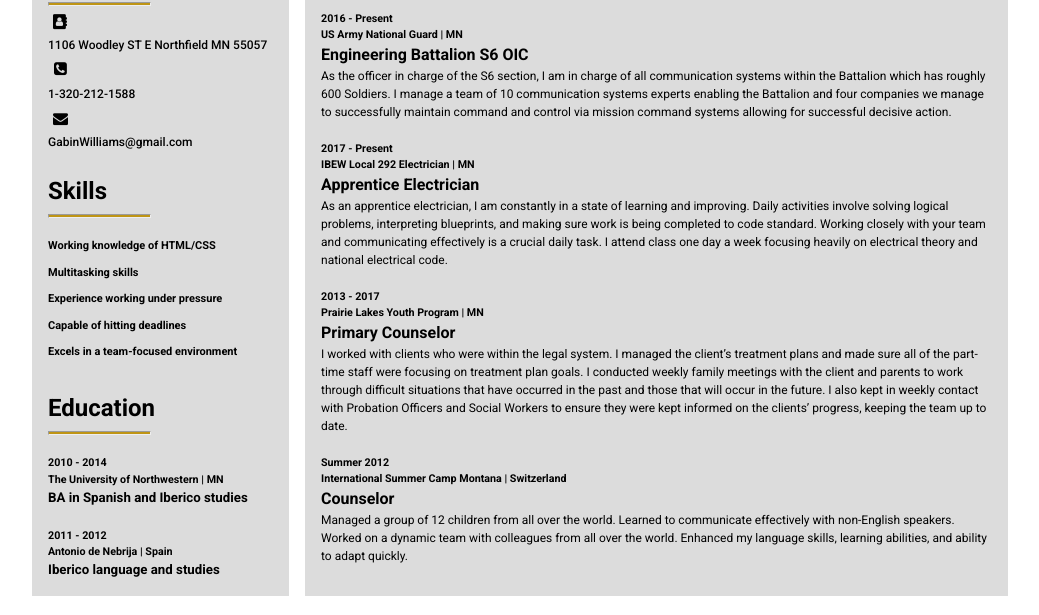
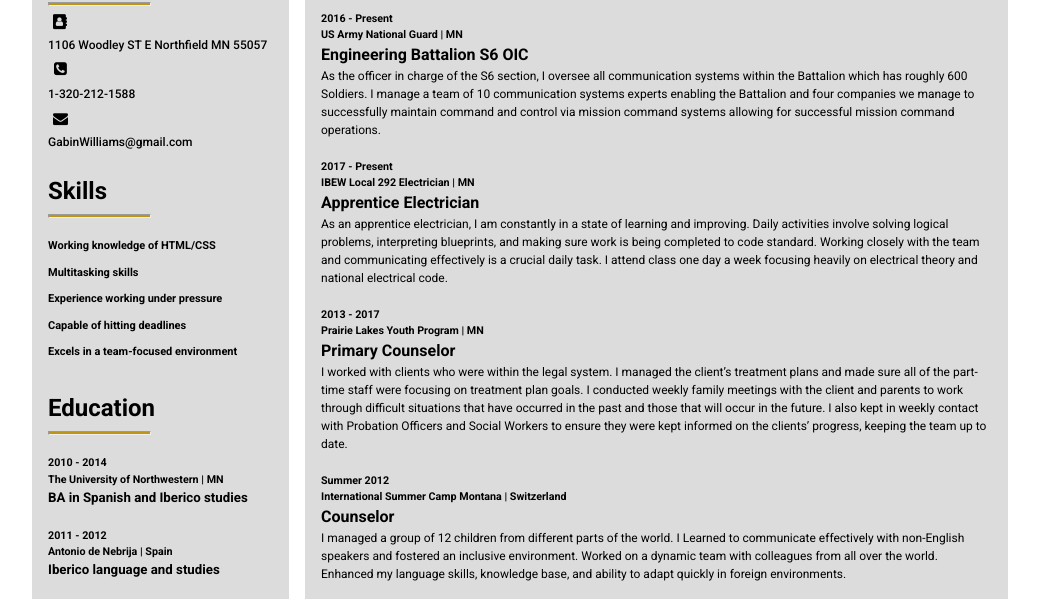
Before and after one commit to GabinWilliams/gabinwilliams.github.io, a plain HTML site: page index.html in a window 1280 px wide. Shown: the part 340-955 px from the top of the page, without its empty margins (120-1159 px from the left). Drawn offline with Linux system fonts and the light colour scheme.

```diff
--- a/index.html
+++ b/index.html
@@ -65,13 +65,13 @@
         <h6 class="exp start">2016 - Present</h6>
         <h6 class="exp">US Army National Guard | MN</h6>
         <h4 class="exp">Engineering Battalion S6 OIC</h4>
-        <p class="exp sm">As the officer in charge of the S6 section, I am in charge of all communication systems within the Battalion which has roughly 600 Soldiers. I manage a team of 10 communication systems experts enabling the Battalion and four companies we manage to successfully maintain command and control via mission command systems allowing for successful decisive action.
+        <p class="exp sm">As the officer in charge of the S6 section, I oversee all communication systems within the Battalion which has roughly 600 Soldiers. I manage a team of 10 communication systems experts enabling the Battalion and four companies we manage to successfully maintain command and control via mission command systems allowing for successful mission command operations.
         </p>
 
         <h6 class="exp start">2017 - Present</h6>
         <h6 class="exp">IBEW Local 292 Electrician | MN</h6>
         <h4 class="exp">Apprentice Electrician</h4>
-        <p class="exp sm">As an apprentice electrician, I am constantly in a state of learning and improving. Daily activities involve solving logical problems, interpreting blueprints, and making sure work is being completed to code standard. Working closely with your team and communicating effectively is a crucial daily task.  I attend class one day a week focusing heavily on electrical theory and national electrical code.
+        <p class="exp sm">As an apprentice electrician, I am constantly in a state of learning and improving. Daily activities involve solving logical problems, interpreting blueprints, and making sure work is being completed to code standard. Working closely with the team and communicating effectively is a crucial daily task.  I attend class one day a week focusing heavily on electrical theory and national electrical code.
         </p>
 
         <h6 class="exp start">2013 - 2017</h6>
@@ -83,7 +83,7 @@
         <h6 class="exp start">Summer 2012</h6>
         <h6 class="exp">International Summer Camp Montana | Switzerland</h6>
         <h4 class="exp">Counselor</h4>
-        <p class="exp sm">Managed a group of 12 children from all over the world. Learned to communicate effectively with non-English speakers. Worked on a dynamic team with colleagues from all over the world. Enhanced my language skills, learning abilities, and ability to adapt quickly.
+        <p class="exp sm">I managed a group of 12 children from different parts of the world. I Learned to communicate effectively with non-English speakers and fostered an inclusive environment. Worked on a dynamic team with colleagues from all over the world. Enhanced my language skills, knowledge base, and ability to adapt quickly in foreign environments.
         </p>
     </section>
   </div>
```
